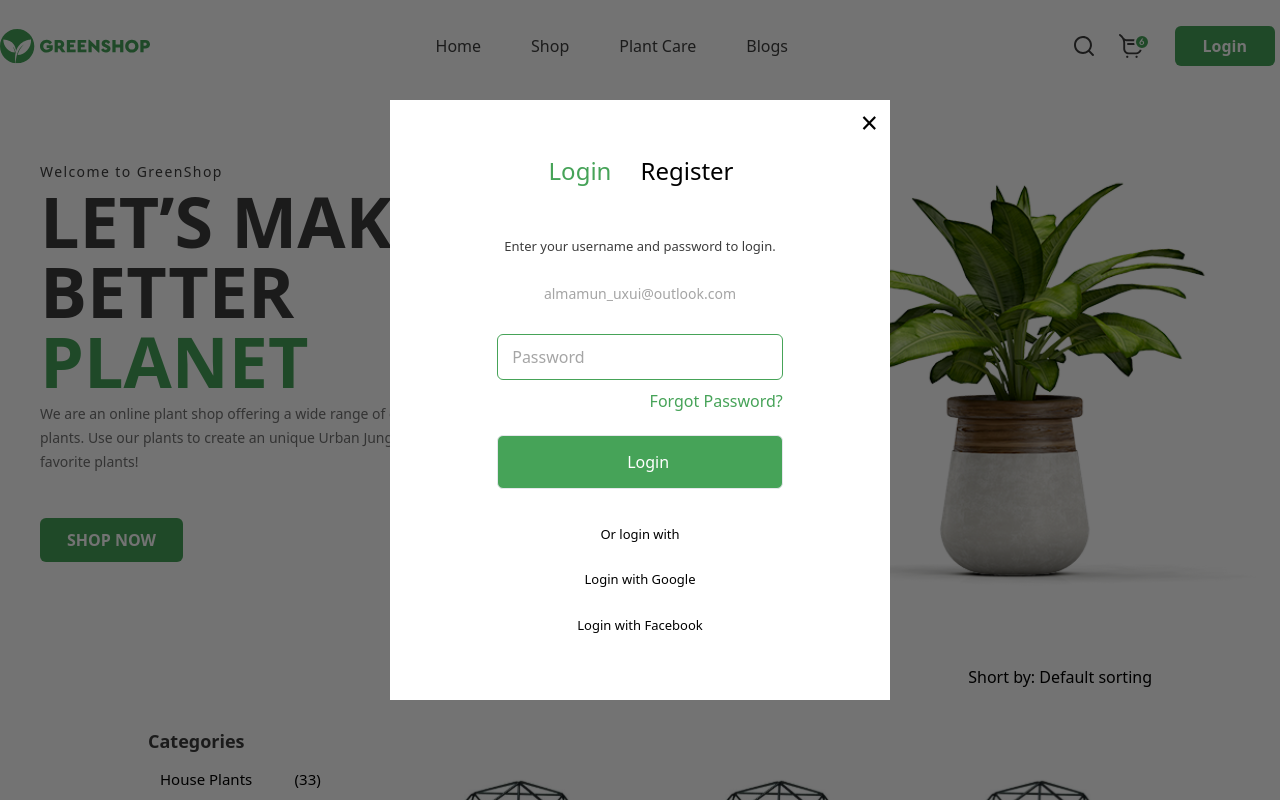
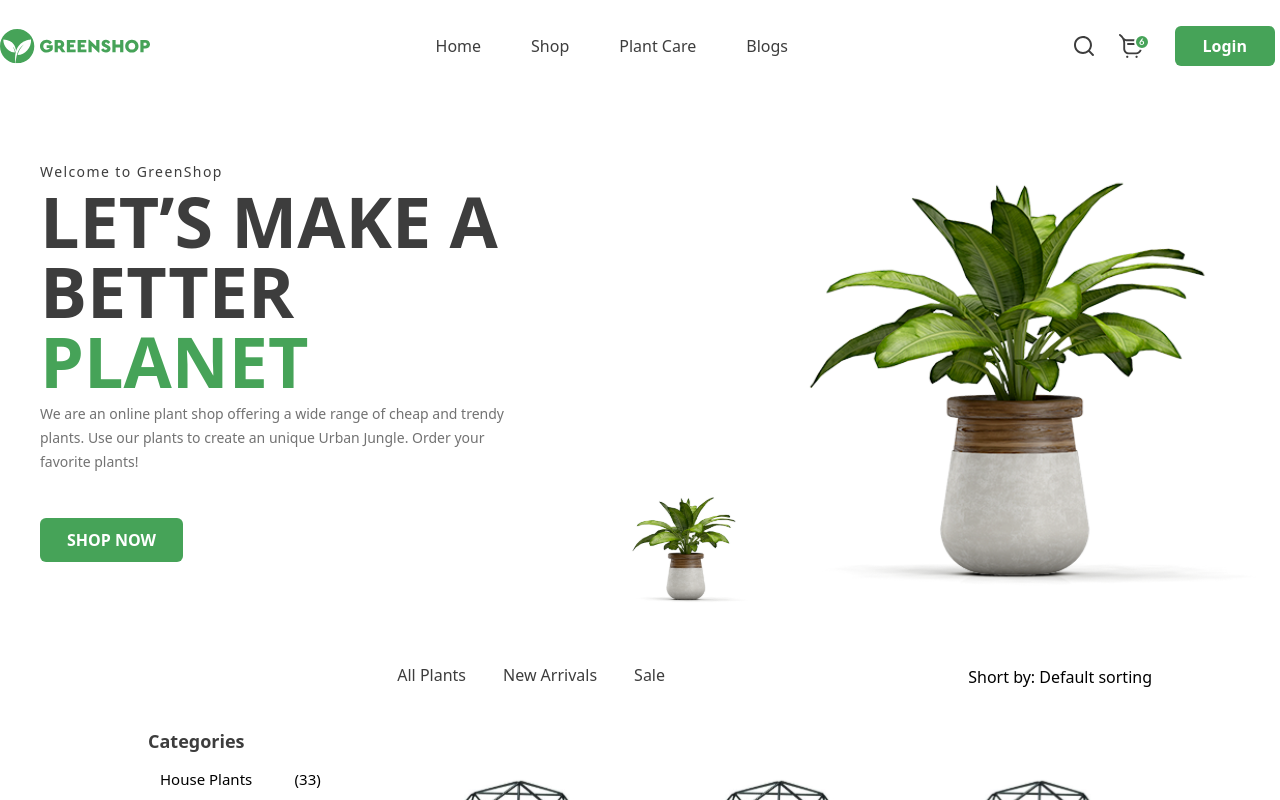
Before and after one commit to diyorbekravshanqulov/VueJs, a Vue app: page / in a window 1280 px wide. Shown: the top 800 px of the page. Built offline with nearby package versions, Linux system fonts and the light colour scheme.

Commit message:
complate

```diff
--- a/src/App.vue
+++ b/src/App.vue
@@ -9,6 +9,11 @@ import Pagination from "./components/pagination.vue";
 import Info from "./components/Info.vue";
 
 const isActive = ref(false);
+const close = ref(false);
+
+const modal = () => {
+  close.value = true; // Update close ref to open the modal
+}
 </script>
 
 <template>
@@ -27,10 +32,10 @@ const isActive = ref(false);
     <Info />
   </div>
 
-  <div class="bg-black/55 fixed inset-0"></div>
+   <div @click="close = false" :class="{ 'hidden' : !close }" class="bg-black/55 fixed inset-0"></div>
 
-  <div class="fixed top-[50%] left-[50%] -translate-x-1/2 -translate-y-1/2 w-[500px] h-[600px] bg-white px-3">
-    <button @click="isActive = false" class="text-[30px] w-[100%] text-end font-medium">&times;</button>
+   <div :class="{ 'hidden' : !close }" class="fixed top-[50%] left-[50%] -translate-x-1/2 -translate-y-1/2 w-[500px] h-[600px] bg-white px-3">
+    <button @click="close = false" class="text-[30px] w-[100%] text-end font-medium">&times;</button>
     <div class="flex flex-wrap items-center justify-center divide-[#999] mt-[10px]">
       <button :class="{ 'text-[#46A358]': !isActive }" class="font-medium text-2xl text-center w-[94px]" @click="isActive = false">Login</button>
       <button :class="{ 'text-[#46A358]': isActive }" class="font-medium text-2xl text-center w-[120px]" @click="isActive = true">Register</button>
--- a/src/components/Header.vue
+++ b/src/components/Header.vue
@@ -3,6 +3,10 @@ import { ref } from "vue";
 
 const menu = ref(["Home", "Shop", "Plant Care", "Blogs"]);
 const icon = ref(["../../public/search.svg", "../../public/cart.svg"]);
+
+const modal = () => {
+  emit("modal");
+}
 </script>
 
 <template>
@@ -13,7 +17,7 @@ const icon = ref(["../../public/search.svg", "../../public/cart.svg"]);
     </div>
     <div class="icon">
       <img v-for="item in icon" :key="item" :src="item" alt="Icon" />
-      <button>Login</button>
+      <button @click="modal">Login</button>
     </div>
   </div>
 </template>
```
